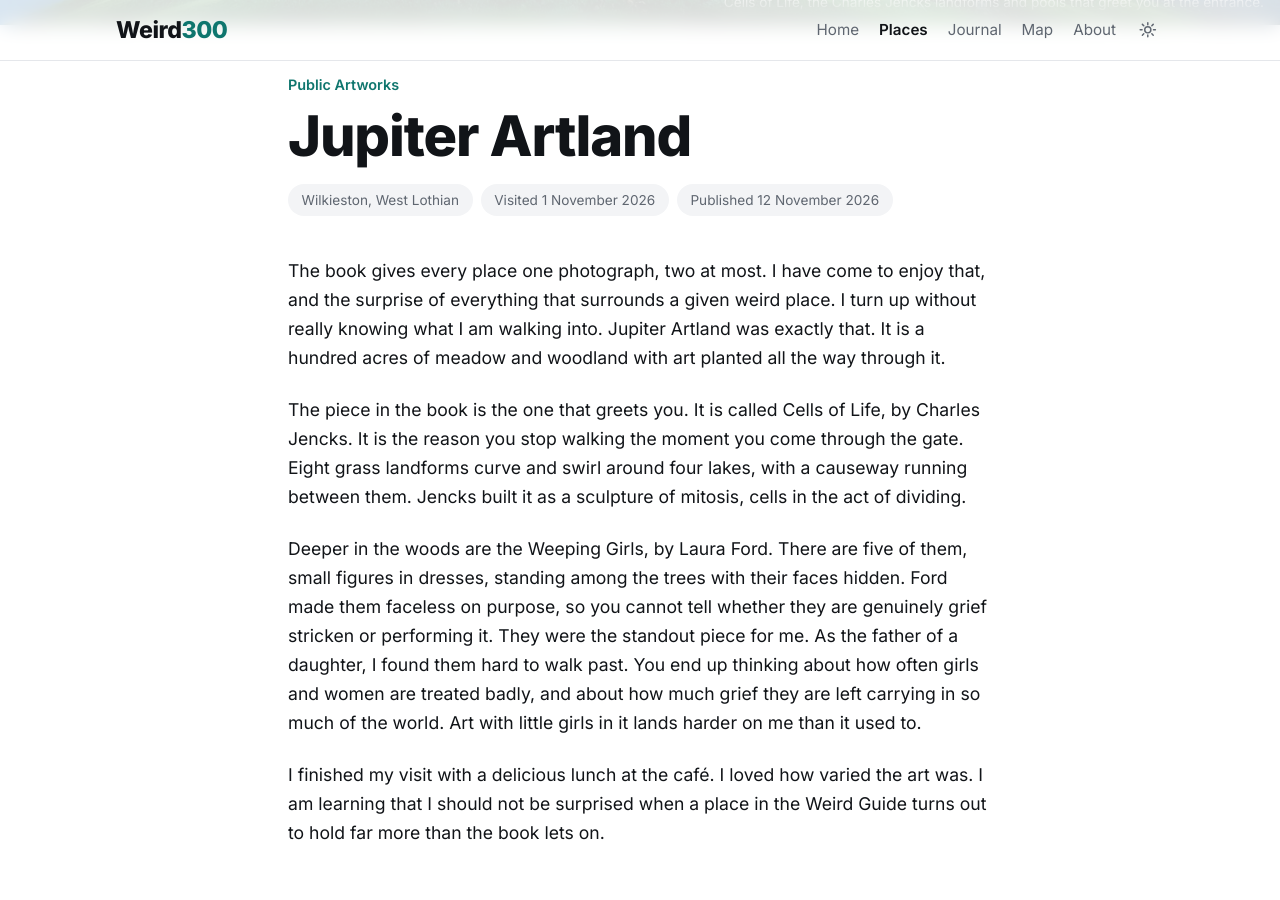
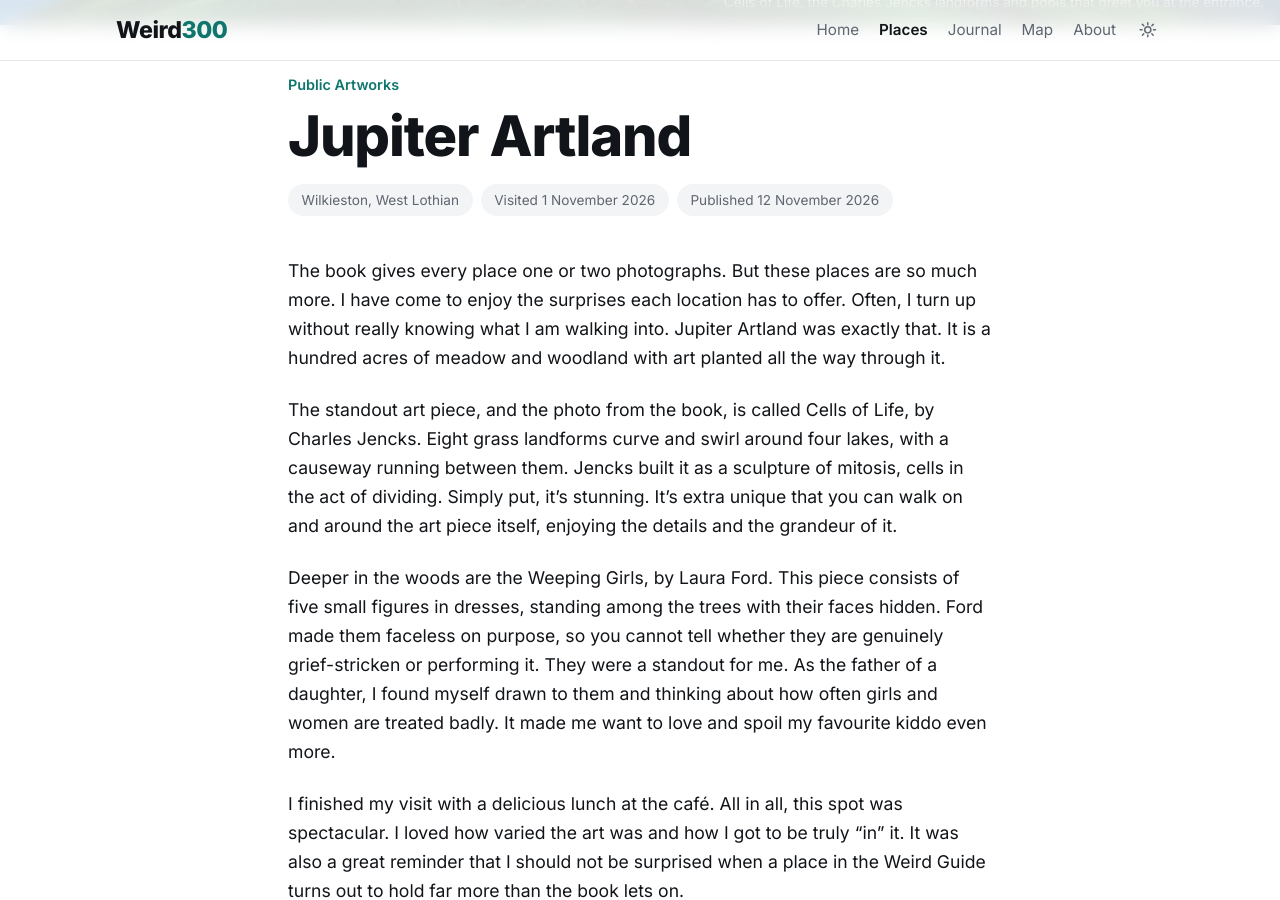
Before and after one commit to tchingos/weird300, a Jekyll site: the page built from _places/jupiter-artland.md, in a window 1280 px wide and 900 px high, scrolled down 738 px. Built offline with Jekyll 4.4.1, drawn with Linux system fonts in a browser that asks for light colours.

Commit message:
Rewrite the Jupiter Artland write-up
Tim's rewrite, with three fixes: "stand out" to "standout" as an adjective,
"grief stricken" hyphenated, and a plural "They" that was paired with a
singular "a standout piece".

The summary now says one or two photographs, matching the new opening.

Co-Authored-By: Claude Opus 5 <noreply@anthropic.com>

```diff
--- a/_places/jupiter-artland.md
+++ b/_places/jupiter-artland.md
@@ -9,7 +9,7 @@ entry: null
 book_page: null
 lat: 55.9068
 lng: -3.4228
-summary: The book gives every place one photograph, so I never quite know what I am walking into. This one turned out to be a hundred acres of art.
+summary: The book gives every place one or two photographs, so I never quite know what I am walking into. This one turned out to be a hundred acres of art.
 photos:
 - file: 02.jpg
   shape: landscape
@@ -28,12 +28,10 @@ photos:
   caption: The hand drawn map they hand you at the gate, which is how I found everything.
 ---
 
-The book gives every place one photograph, two at most. I have come to enjoy that, and the surprise of everything that surrounds a given weird place. I turn up without really knowing what I am walking into. Jupiter Artland was exactly that. It is a hundred acres of meadow and woodland with art planted all the way through it.
+The book gives every place one or two photographs. But these places are so much more. I have come to enjoy the surprises each location has to offer. Often, I turn up without really knowing what I am walking into. Jupiter Artland was exactly that. It is a hundred acres of meadow and woodland with art planted all the way through it.
 
+The standout art piece, and the photo from the book, is called Cells of Life, by Charles Jencks. Eight grass landforms curve and swirl around four lakes, with a causeway running between them. Jencks built it as a sculpture of mitosis, cells in the act of dividing. Simply put, it's stunning. It's extra unique that you can walk on and around the art piece itself, enjoying the details and the grandeur of it.
 
-The piece in the book is the one that greets you. It is called Cells of Life, by Charles Jencks. It is the reason you stop walking the moment you come through the gate. Eight grass landforms curve and swirl around four lakes, with a causeway running between them. Jencks built it as a sculpture of mitosis, cells in the act of dividing.
+Deeper in the woods are the Weeping Girls, by Laura Ford. This piece consists of five small figures in dresses, standing among the trees with their faces hidden. Ford made them faceless on purpose, so you cannot tell whether they are genuinely grief-stricken or performing it. They were a standout for me. As the father of a daughter, I found myself drawn to them and thinking about how often girls and women are treated badly. It made me want to love and spoil my favourite kiddo even more.
 
-Deeper in the woods are the Weeping Girls, by Laura Ford. There are five of them, small figures in dresses, standing among the trees with their faces hidden. Ford made them faceless on purpose, so you cannot tell whether they are genuinely grief stricken or performing it. They were the standout piece for me. As the father of a daughter, I found them hard to walk past. You end up thinking about how often girls and women are treated badly, and about how much grief they are left carrying in so much of the world. Art with little girls in it lands harder on me than it used to.
-
-
-I finished my visit with a delicious lunch at the café. I loved how varied the art was. I am learning that I should not be surprised when a place in the Weird Guide turns out to hold far more than the book lets on.
+I finished my visit with a delicious lunch at the café. All in all, this spot was spectacular. I loved how varied the art was and how I got to be truly "in" it. It was also a great reminder that I should not be surprised when a place in the Weird Guide turns out to hold far more than the book lets on.
```
